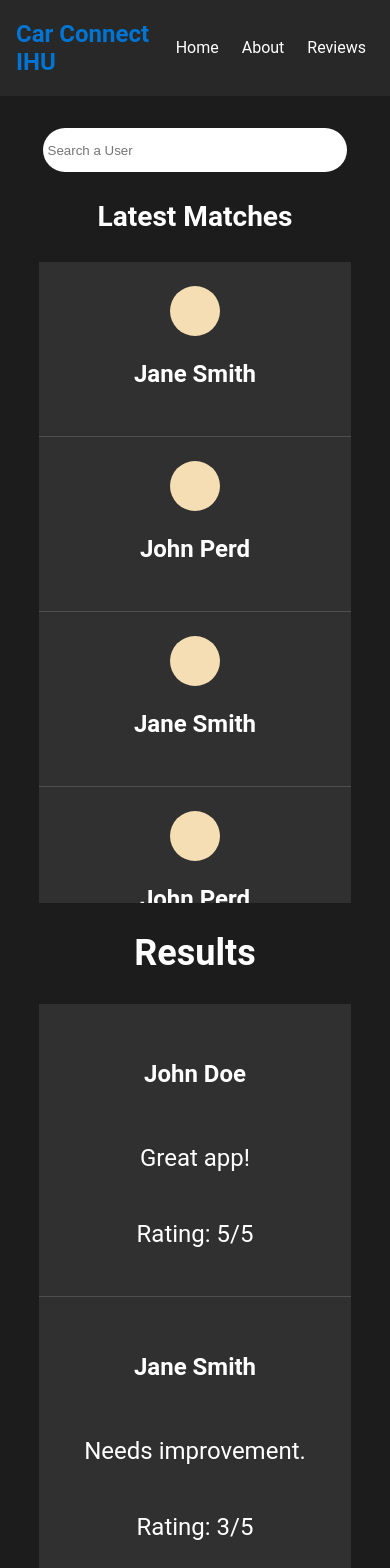
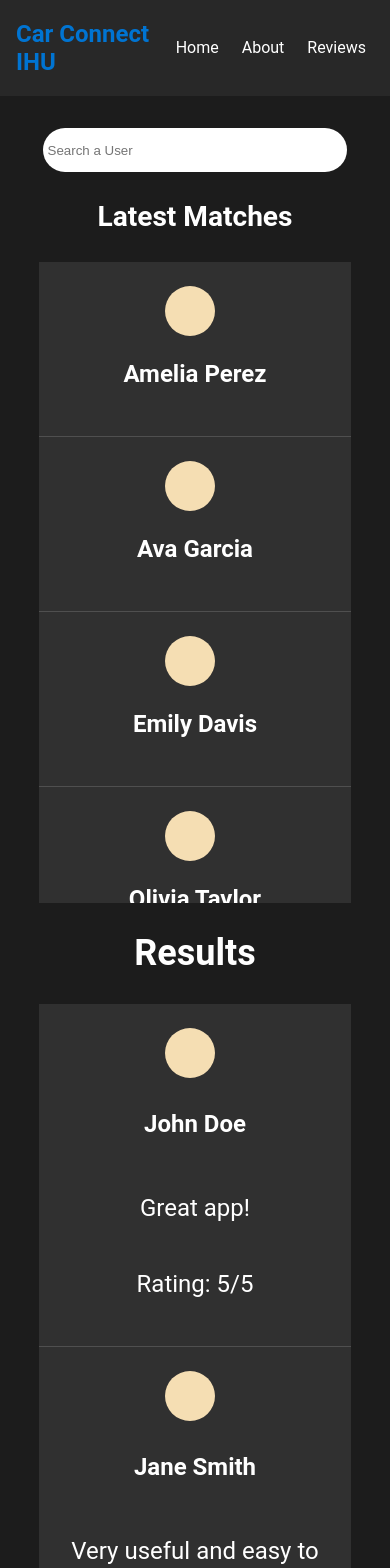
Before and after one commit to NautilusSoftwareIHU/CCIHU-Frontend, a Next.js app: page /reviews in a window 390 px wide. Shown: the top 1568 px of the page. Built offline with nearby package versions, Linux system fonts and the light colour scheme.

Commit message:
Added User Icons component + Fully responsive for phones / tablets/ PCs

```diff
--- a/app/reviews/page.js
+++ b/app/reviews/page.js
@@ -5,22 +5,121 @@ import Usericon from "@/components/Usericon/Usericon";
 import Matches from "@/components/Matches/Matches";
 const page = () => {
   const reviews = [
+    // θα τα παιρνουμε απο το backend
     { id: 1, username: "John Doe", review: "Great app!", rating: 5 },
-    { id: 2, username: "Jane Smith", review: "Needs improvement.", rating: 3 },
-    { id: 3, username: "Mike Ross", review: "Very user-friendly.", rating: 4 },
-    { id: 4, username: "George Pap", review: "Great app!", rating: 5 },
-    { id: 5, username: "John Perd", review: "Needs improvement.", rating: 3 },
-    { id: 6, username: "Nikos Prss", review: "Very user-friendly.", rating: 4 },
-    { id: 7, username: "John Passias", review: "Great Driver!", rating: 5 },
-    { id: 8, username: "Jane Smith", review: "Needs improvement.", rating: 3 },
-    { id: 9, username: "Mike Ross", review: "Very friendly.", rating: 4 },
-    { id: 10, username: "George Pap", review: "Great app!", rating: 5 },
-    { id: 11, username: "John Perd", review: "Needs improvement.", rating: 3 },
+    {
+      id: 2,
+      username: "Jane Smith",
+      review: "Very useful and easy to use.",
+      rating: 4,
+    },
+    {
+      id: 3,
+      username: "Mike Johnson",
+      review: "Excellent performance, highly recommend!",
+      rating: 5,
+    },
+    {
+      id: 4,
+      username: "Emily Davis",
+      review: "Good, but needs some improvements.",
+      rating: 3,
+    },
+    {
+      id: 5,
+      username: "Chris Lee",
+      review: "Fantastic features and great design.",
+      rating: 5,
+    },
+    {
+      id: 6,
+      username: "Sophia Brown",
+      review: "Helpful app, but sometimes slow.",
+      rating: 4,
+    },
+    {
+      id: 7,
+      username: "Liam Wilson",
+      review: "Amazing app, worth every penny.",
+      rating: 5,
+    },
+    {
+      id: 8,
+      username: "Olivia Taylor",
+      review: "Pretty good, but could use more features.",
+      rating: 3,
+    },
+    {
+      id: 9,
+      username: "James Anderson",
+      review: "Solid app, does what it says.",
+      rating: 4,
+    },
+    {
+      id: 10,
+      username: "Emma Martinez",
+      review: "Highly intuitive and user-friendly.",
+      rating: 5,
+    },
+    {
+      id: 11,
+      username: "Noah Thomas",
+      review: "I had some issues, but customer service was great.",
+      rating: 4,
+    },
     {
       id: 12,
-      username: "Nikos Prss",
-      review: "Very user-friendly.",
+      username: "Ava Garcia",
+      review: "Disappointing experience, not as advertised.",
+      rating: 2,
+    },
+    {
+      id: 13,
+      username: "Lucas Martinez",
+      review: "Decent app, works as expected.",
       rating: 4,
+    },
+    {
+      id: 14,
+      username: "Mia Rodriguez",
+      review: "Perfect app for my needs, absolutely love it.",
+      rating: 5,
+    },
+    {
+      id: 15,
+      username: "Ethan Hernandez",
+      review: "Could be better, but not bad overall.",
+      rating: 3,
+    },
+    {
+      id: 16,
+      username: "Isabella Clark",
+      review: "Brilliant app, I use it every day.",
+      rating: 5,
+    },
+    {
+      id: 17,
+      username: "Benjamin Lewis",
+      review: "Too many ads, but works well otherwise.",
+      rating: 3,
+    },
+    {
+      id: 18,
+      username: "Charlotte Robinson",
+      review: "A lifesaver for my daily tasks.",
+      rating: 5,
+    },
+    {
+      id: 19,
+      username: "Elijah Walker",
+      review: "Great idea, but still needs polish.",
+      rating: 4,
+    },
+    {
+      id: 20,
+      username: "Amelia Perez",
+      review: "Terrible experience, would not recommend.",
+      rating: 1,
     },
   ];
 
@@ -48,12 +147,14 @@ const page = () => {
         </div>
         <div className={styles.row}>
           <div className={styles.latestmatches}>
+            {SearchTerm && SearchTerm.length > 0 ? null : (
+              <>
                 <h3>Latest Matches</h3>
                 <Matches
                   listItems={getLatestMatches(reviews)}
                   minHeight="641px"
                   renderMethod={(item) => (
-                <div>
+                    <div className={styles.latestitem}>
                       <div className={styles.icon}>
                         <Usericon />
                       </div>
@@ -63,16 +164,21 @@ const page = () => {
                     </div>
                   )}
                 />
+              </>
+            )}
           </div>
           <div className={styles.results}>
             <h2>Results</h2>
             <Matches
               listItems={reviews}
               searchTerm={SearchTerm}
-              width="500px"
+              width="600px"
               minHeight="641px"
               renderMethod={(item) => (
                 <>
+                  <div className={styles.icon}>
+                    <Usericon />
+                  </div>
                   <h4>{item.username}</h4>
                   <p>{item.review}</p>
                   <p>Rating: {item.rating}/5</p>
@@ -82,12 +188,14 @@ const page = () => {
           </div>
 
           <div className={styles.leaderboard}>
+            {SearchTerm && SearchTerm.length > 0 ? null : (
+              <>
                 <h3>Leaderboard</h3>
                 <Matches
                   listItems={getOrderedReviews(reviews)}
                   minHeight="641px"
                   renderMethod={(item) => (
-                <div>
+                    <div className={styles.latestitem}>
                       <div className={styles.icon}>
                         <Usericon />
                       </div>
@@ -97,6 +205,8 @@ const page = () => {
                     </div>
                   )}
                 />
+              </>
+            )}
           </div>
         </div>
       </div>
--- a/app/reviews/reviews.module.css
+++ b/app/reviews/reviews.module.css
@@ -45,7 +45,10 @@
   height: 30px;
   border-radius: 15px;
 }
-
+.latestitem {
+  display: flex;
+  flex-direction: row;
+}
 .button:hover {
   cursor: pointer;
   transform: scale(1.03);
@@ -54,8 +57,10 @@
 
 .icon {
   display: flex;
-  justify-content: center;
+  align-items: center;
+  margin-right: 10px;
 }
+
 .latestmatches,
 .leaderboard {
   text-align: center;
@@ -66,6 +71,12 @@
     padding: 2rem 0;
   }
 
+  .latestitem {
+    flex-direction: column;
+  }
+  .icon {
+    justify-content: center;
+  }
   .row {
     flex-direction: column;
   }
```
Lines whose indentation alone changed are shown as unchanged.
